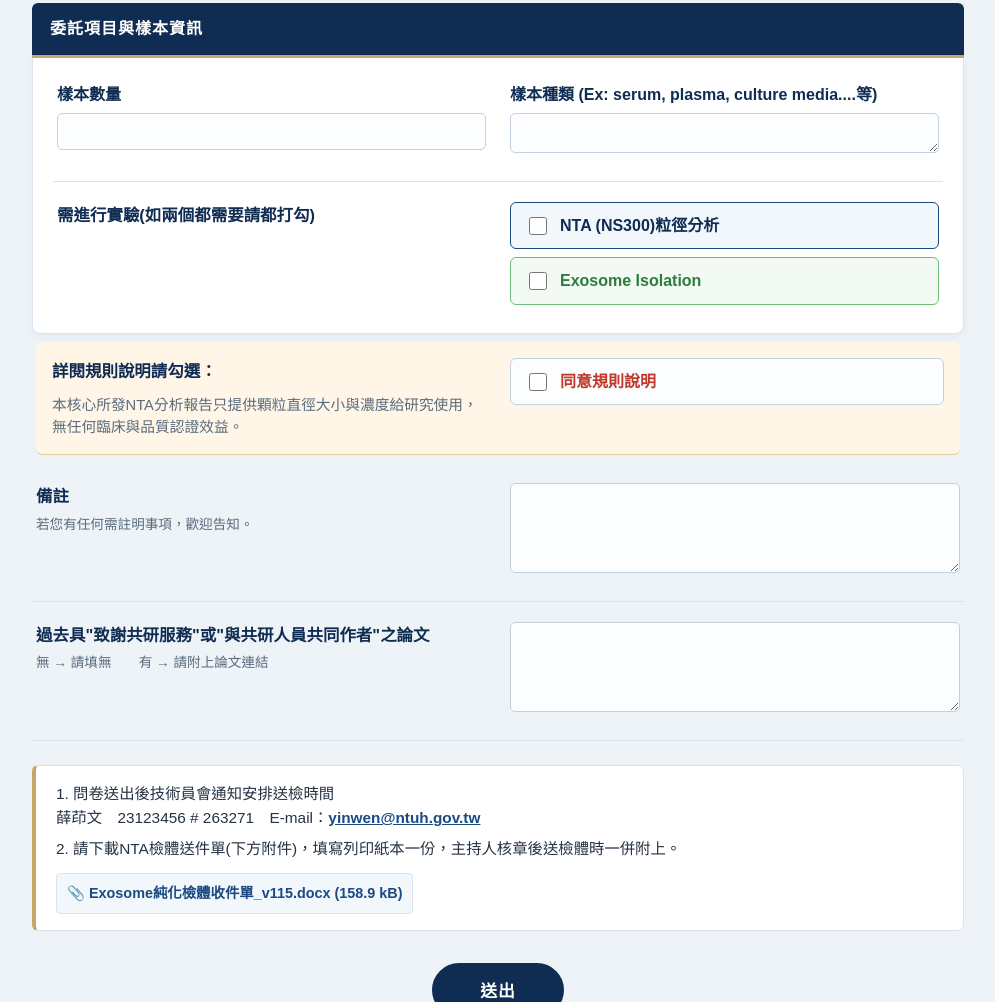
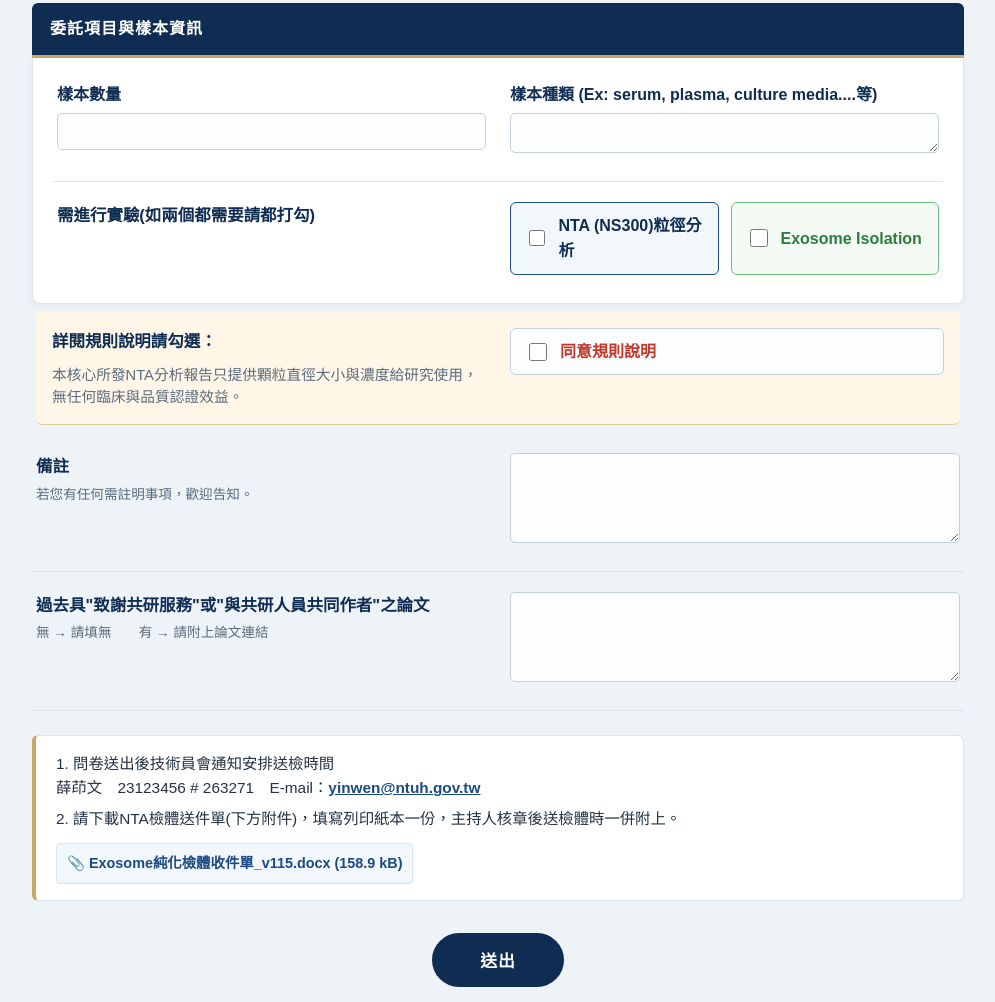
Before and after one commit to Shiue-yw/EVService, a plain HTML site: page index.html in a window 1280 px wide. Shown: the part 994-1996 px from the top of the page, without its empty margins (142-1137 px from the left). Drawn offline with Linux system fonts and the light colour scheme.

Commit message:
Add files via upload

```diff
--- a/index.html
+++ b/index.html
@@ -242,6 +242,8 @@
   #sample_type{ min-height: 0; height: 40px; resize: vertical; }
 
   .checkbox-list{ display:flex; flex-direction: column; gap: 8px; }
+  .checkbox-row{ display:flex; flex-wrap: wrap; gap: 12px; }
+  .checkbox-row .checkbox-btn{ flex: 1 1 200px; }
   .checkbox-btn{
     display:flex;
     align-items:center;
@@ -457,6 +459,7 @@
       </div>
       <div class="field-input">
         <div class="checkbox-list">
+          <div class="checkbox-row">
             <label class="checkbox-btn nta" data-target="exp_nta">
               <input type="checkbox" id="exp_nta">
               NTA (NS300)粒徑分析
@@ -465,6 +468,7 @@
               <input type="checkbox" id="exp_iso">
               Exosome Isolation
             </label>
+          </div>
           <div class="sub-options" id="iso_sub_options">
             <label class="sub-checkbox">
               <input type="checkbox" id="iso_ultracentrifugation">
```
Lines whose indentation alone changed are shown as unchanged.
